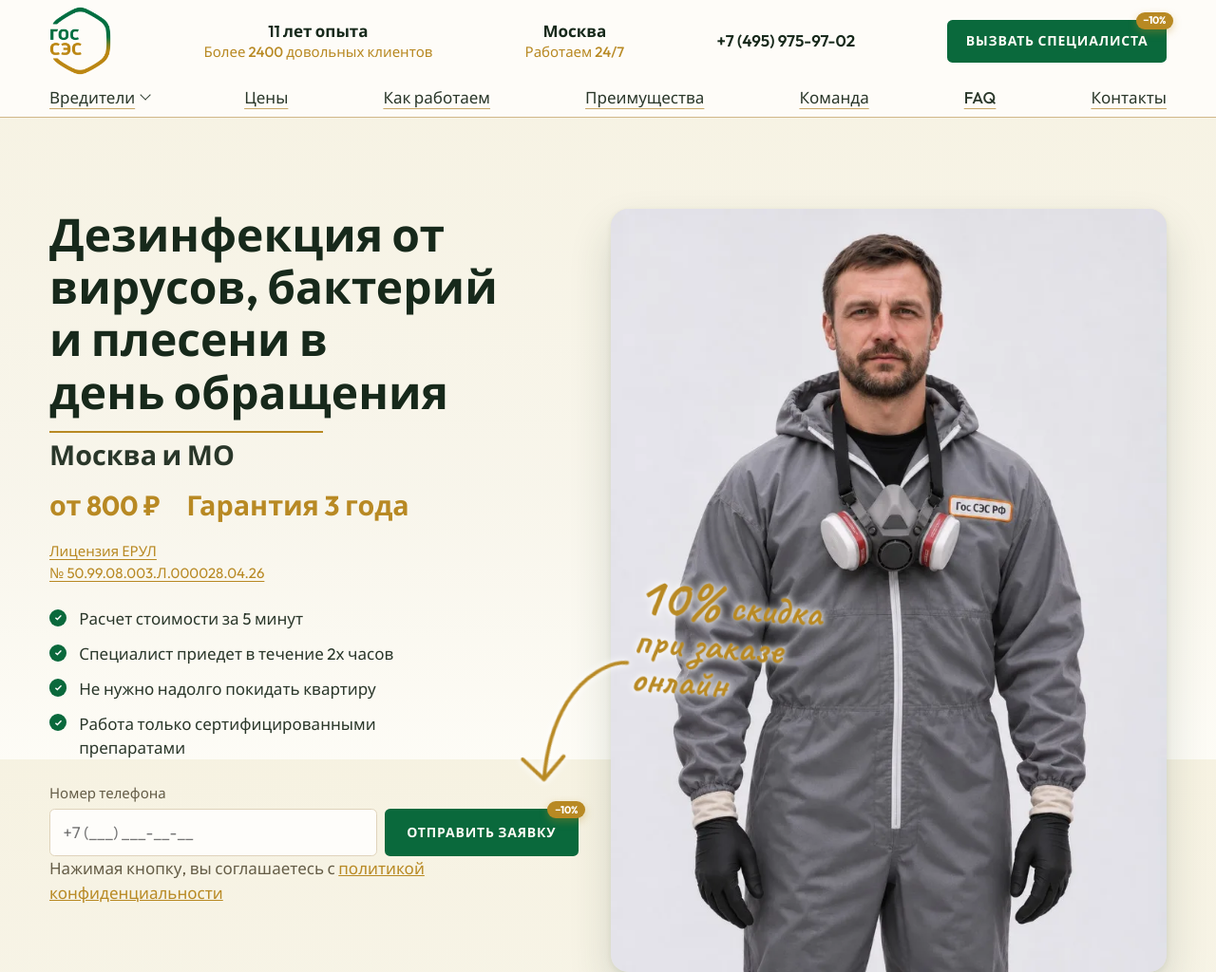
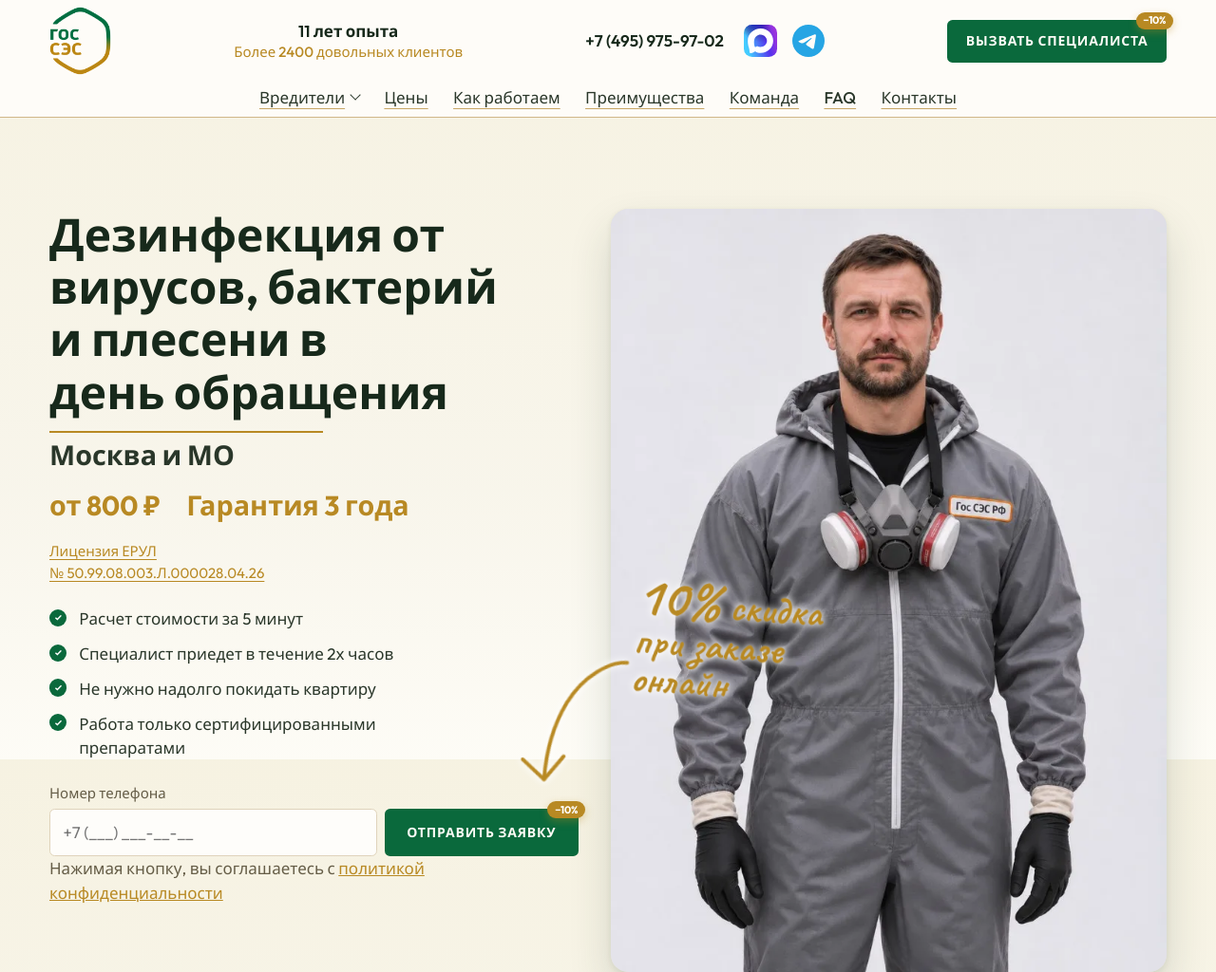
Before and after one commit to Amvilina/valera-ses-website, a plain HTML site: page dezinfekciya.html in a window 1280 px wide. Shown: the top 1024 px of the page at 95% size. Drawn offline with Linux system fonts and the light colour scheme.

Commit message:
nav update

```diff
--- a/assets/css/components/header.css
+++ b/assets/css/components/header.css
@@ -19,6 +19,7 @@
 
   .site-logo,
   .header-meta,
+  .header-social,
   .header-phone,
   .header-end .btn,
   .nav-burger {
@@ -51,6 +52,12 @@
 
   .header-end {
     display: contents;
+  }
+
+  .header-mid {
+    display: flex;
+    align-items: center;
+    gap: 1.35rem;
   }
 
   .header-meta {
@@ -103,7 +110,7 @@
     Порядок при сужении окна:
     1) меню → бургер
     2) 11 лет / 2400 клиентов
-    3) Москва / 24/7
+    3) соцсети
     4) кнопка
     5) телефон
 
@@ -130,17 +137,46 @@
     }
   }
 
+  .header-social {
+    display: flex;
+    align-items: center;
+    align-self: center;
+    gap: 1rem;
+  }
+
+  .header-social a {
+    display: grid;
+    place-items: center;
+    width: 2.15rem;
+    height: 2.15rem;
+  }
+
+  .header-social img {
+    display: block;
+    width: 2.15rem;
+    height: 2.15rem;
+    transition: opacity var(--duration-mid) var(--ease-out);
+  }
+
+  .header-social a:hover img {
+    opacity: 0.82;
+  }
+
+  .header-end .header-social {
+    display: none;
+  }
+
   @media (min-width: 48rem) {
-    .header-end .is-place {
-      display: grid;
+    .header-end .header-social {
+      display: flex;
     }
 
-    .nav-modal-end .is-place {
+    .nav-modal-end .header-social {
       display: none;
     }
   }
 
-  @media (min-width: 60rem) {
+  @media (min-width: 62rem) {
     .header-end .is-stats {
       display: grid;
     }
--- a/assets/css/components/nav.css
+++ b/assets/css/components/nav.css
@@ -210,9 +210,9 @@
       display: flex;
       flex-wrap: wrap;
       align-items: center;
-      justify-content: space-between;
+      justify-content: center;
       flex: 1 0 100%;
-      gap: 1.5rem;
+      gap: 0.65rem 1.65rem;
     }
 
     .site-nav :is(a, summary) {
--- a/dezinfekciya.html
+++ b/dezinfekciya.html
@@ -40,11 +40,13 @@
                     <p class="header-city">11 лет опыта</p>
                     <p class="header-hours">Более 2400 довольных клиентов</p>
                 </div>
-                <div class="header-meta is-place">
-                    <p class="header-city">Москва</p>
-                    <p class="header-hours">Работаем 24/7</p>
+                <div class="header-mid">
+                    <a class="header-phone" href="tel:+74959759702">+7 (495) 975-97-02</a>
+                    <div class="header-social">
+                        <a href="https://max.ru/u/f9LHodD0cOJitkMRdVPSU_ykallpCi2oolahQbnlsm-IitpahW5vZCmAij8" target="_blank" rel="noopener noreferrer"><img src="assets/img/social-max.svg" alt="Макс" width="24" height="24"></a>
+                        <a href="https://t.me/dezcentrses" target="_blank" rel="noopener noreferrer"><img src="assets/img/social-tg.svg" alt="Telegram" width="24" height="24"></a>
+                    </div>
                 </div>
-                <a class="header-phone" href="tel:+74959759702">+7 (495) 975-97-02</a>
                 <a class="btn btn-primary" href="#call" data-open-modal>Вызвать специалиста<span class="btn-off" aria-hidden="true">−10%</span></a>
             </div>
             <label class="nav-burger" for="nav-on">
@@ -78,9 +80,9 @@
                             <p class="header-city">11 лет опыта</p>
                             <p class="header-hours">Более 2400 довольных клиентов</p>
                         </div>
-                        <div class="header-meta is-place">
-                            <p class="header-city">Москва</p>
-                            <p class="header-hours">Работаем 24/7</p>
+                        <div class="header-social">
+                            <a href="https://max.ru/u/f9LHodD0cOJitkMRdVPSU_ykallpCi2oolahQbnlsm-IitpahW5vZCmAij8" target="_blank" rel="noopener noreferrer"><img src="assets/img/social-max.svg" alt="Макс" width="24" height="24"></a>
+                            <a href="https://t.me/dezcentrses" target="_blank" rel="noopener noreferrer"><img src="assets/img/social-tg.svg" alt="Telegram" width="24" height="24"></a>
                         </div>
                         <a class="header-phone" href="tel:+74959759702">+7 (495) 975-97-02</a>
                         <a class="btn btn-primary" href="#call" data-open-modal>Вызвать специалиста<span class="btn-off" aria-hidden="true">−10%</span></a>
```
Also changed, not shown: gryzuny.html (+9 -7 lines), index.html (+9 -7 lines), klopy.html (+9 -7 lines), tarakany.html (+9 -7 lines), assets/img/social-max.svg (added), assets/img/social-tg.svg (added).
